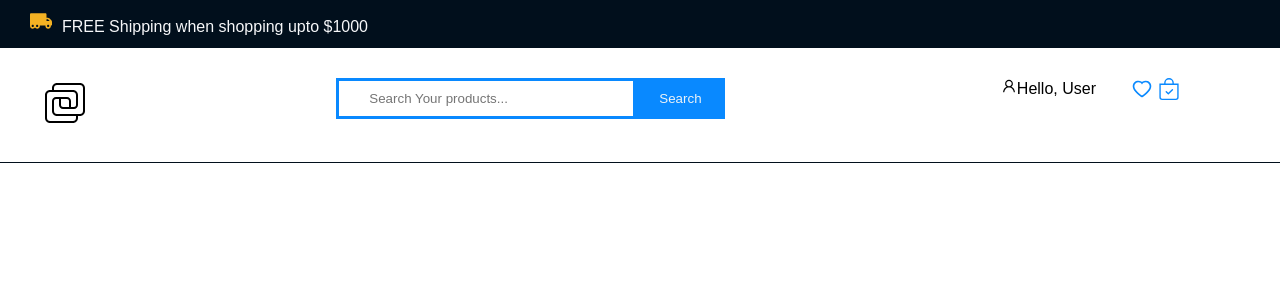
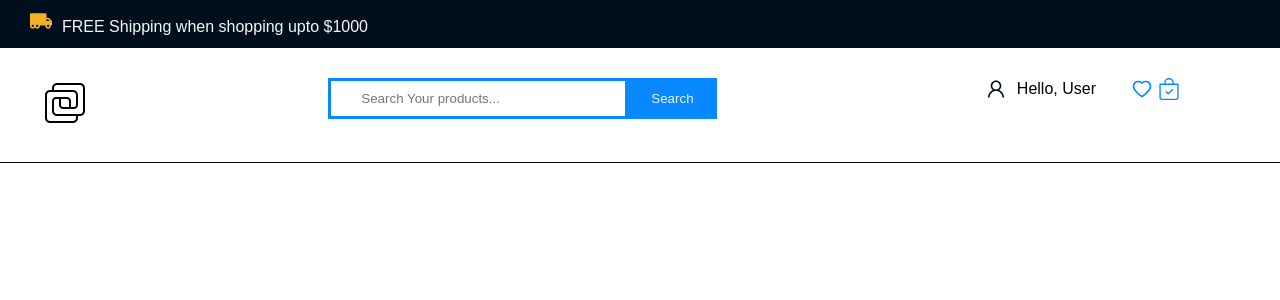
Before and after one commit to jegbune/my-ecommerce-app, a React (Create React App) app: page /Contact in a window 1280 px wide. Shown: the top 300 px of the page. Built offline with nearby package versions, Linux system fonts and the light colour scheme.

Commit message:
React lesson on Nav for Ecommerce

```diff
--- a/src/Component/ecommerceComponent/nav.css
+++ b/src/Component/ecommerceComponent/nav.css
@@ -65,12 +65,19 @@
     margin-right: 50px;
 }
 
-.main_header .container .icon .account{
+.main_header .container .icon .account  {
     display: flex;
     margin-right: 30px;
 }
 
-.main_header .container .icon .account .user-icon{
+.main_header .container .icon .account .user_icon{
+    margin-right: 10px;
+    font-size: 22px;
+    color: #010f1c;
+    cursor: pointer;
+}
+
+.main_header .container .icon .account .user_icon{
     margin-right: 10px;
     font-size: 22px;
     color: #010f1c;
```
